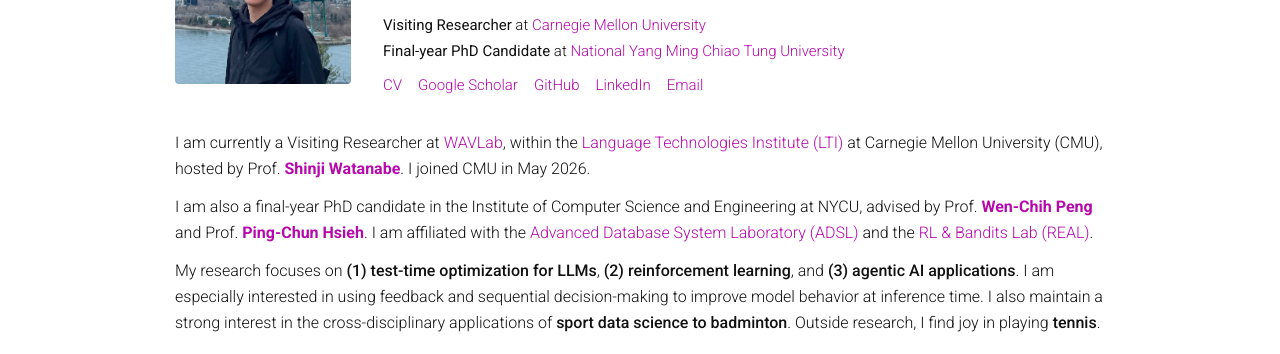
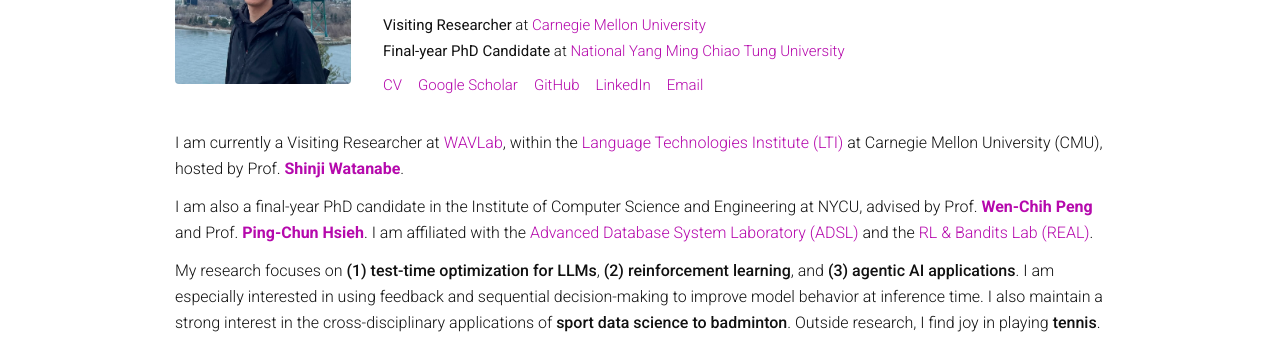
Before and after one commit to KuangDW/KuangDW.github.io, a plain HTML site: page index.html in a window 1280 px wide. Shown: the part 229-583 px from the top of the page. Drawn offline with Linux system fonts and the light colour scheme.

Commit message:
Update bio section in index.html
Removed the joining date from the bio paragraph.

```diff
--- a/index.html
+++ b/index.html
@@ -227,7 +227,7 @@
         </div>
       </div>
         <div class="bio">
-          <p>I am currently a Visiting Researcher at <a href="https://www.wavlab.org/">WAVLab</a>, within the <a href="https://www.lti.cs.cmu.edu/">Language Technologies Institute (LTI)</a> at Carnegie Mellon University (CMU), hosted by Prof. <a class="person-link" href="https://sw005320.github.io/">Shinji Watanabe</a>. I joined CMU in May 2026.</p>
+          <p>I am currently a Visiting Researcher at <a href="https://www.wavlab.org/">WAVLab</a>, within the <a href="https://www.lti.cs.cmu.edu/">Language Technologies Institute (LTI)</a> at Carnegie Mellon University (CMU), hosted by Prof. <a class="person-link" href="https://sw005320.github.io/">Shinji Watanabe</a>.</p>
           <p>I am also a final-year PhD candidate in the Institute of Computer Science and Engineering at NYCU, advised by Prof. <a class="person-link" href="https://sites.google.com/site/wcpeng/">Wen-Chih Peng</a> and Prof. <a class="person-link" href="https://pinghsieh.github.io/">Ping-Chun Hsieh</a>. I am affiliated with the <a href="https://sites.google.com/view/nycu-adsl">Advanced Database System Laboratory (ADSL)</a> and the <a href="https://github.com/NYCU-RL-Bandits-Lab">RL &amp; Bandits Lab (REAL)</a>.</p>
           <p>My research focuses on <strong>(1) test-time optimization for LLMs</strong>, <strong>(2) reinforcement learning</strong>, and <strong>(3) agentic AI applications</strong>. I am especially interested in using feedback and sequential decision-making to improve model behavior at inference time. I also maintain a strong interest in the cross-disciplinary applications of <strong>sport data science to badminton</strong>. Outside research, I find joy in playing <strong>tennis</strong>.</p>
         </div>
```
